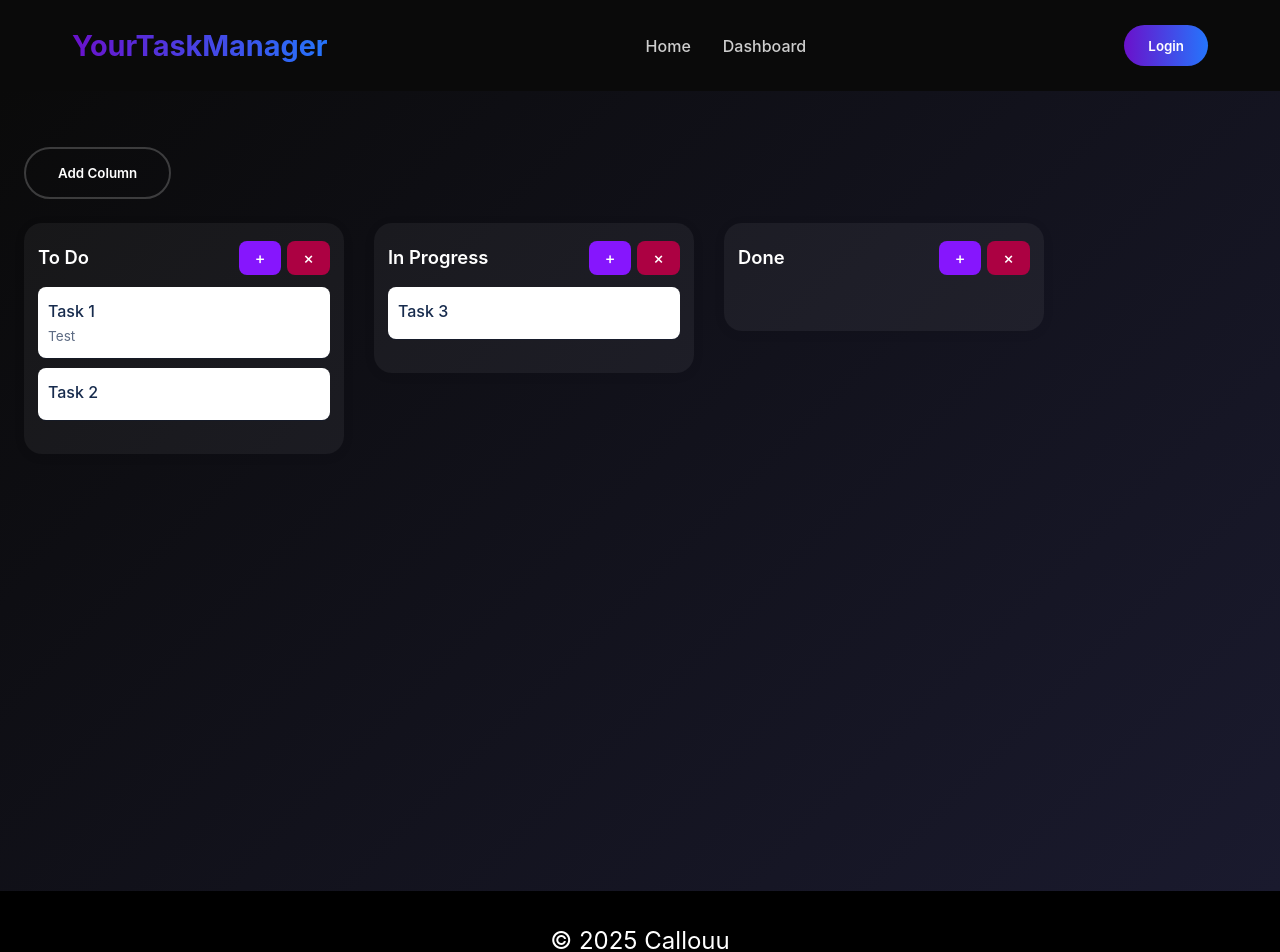
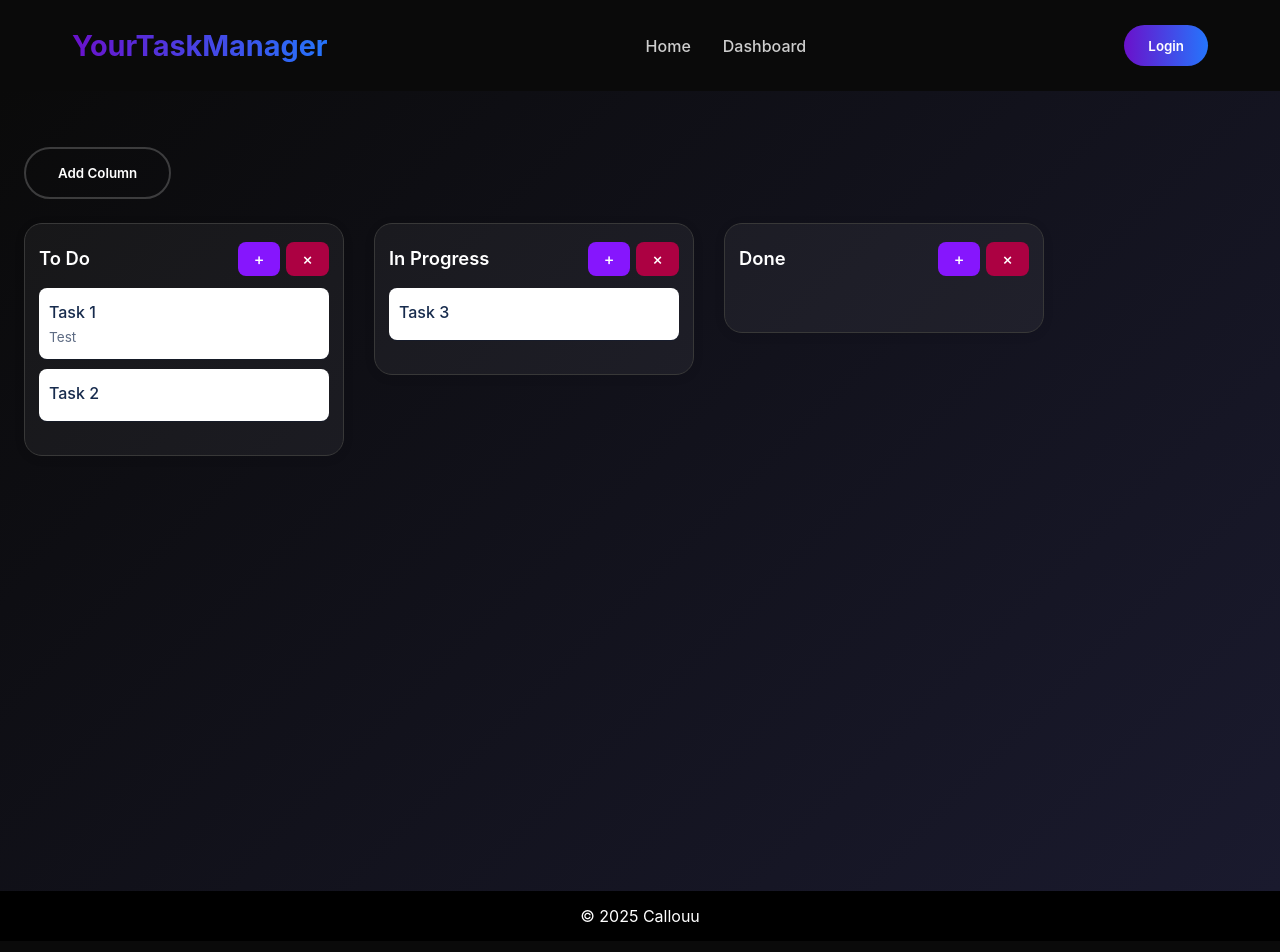
Before and after one commit to Callouu/taskmanager, a React (Vite) app: page /dashboard in a window 1280 px wide. Shown: the top 952 px of the page. Built offline with nearby package versions, Linux system fonts and the light colour scheme.

Commit message:
change css for column and footer

```diff
--- a/src/components/Column/Column.scss
+++ b/src/components/Column/Column.scss
@@ -1,7 +1,8 @@
 .column {
-  background: rgba(255, 255, 255, 0.05); // Trello-like background
+  background: rgba(255, 255, 255, 0.05);
   border-radius: 18px;
   box-shadow: 0 2px 12px rgba(0,0,0,0.07);
+  border: 1px solid #383838;
   padding: 18px 14px 14px 14px;
   margin: 0 12px 0 0;
   min-width: 290px;
--- a/src/layouts/Footer/Footer.jsx
+++ b/src/layouts/Footer/Footer.jsx
@@ -4,7 +4,7 @@ import './Footer.scss'
 function Footer() {
   return (
     <footer className="footer">
-      <p className="footer__disclaimer">© 2025 Callouu</p>
+      <p className="footer__title">© 2025 Callouu</p>
     </footer>
   )
 }
--- a/src/layouts/Footer/Footer.scss
+++ b/src/layouts/Footer/Footer.scss
@@ -4,10 +4,10 @@
     align-items: center;
     justify-content: center;
     background-color: #000000;
-    height: 100px;
+    height: 50px;
 
-    &__disclaimer {
-        font-size: 24px;
+    &__title {
+        font-size: 1rem;
         color: #ffffff;
         padding: 1% 0%;
         text-align: center;
```
